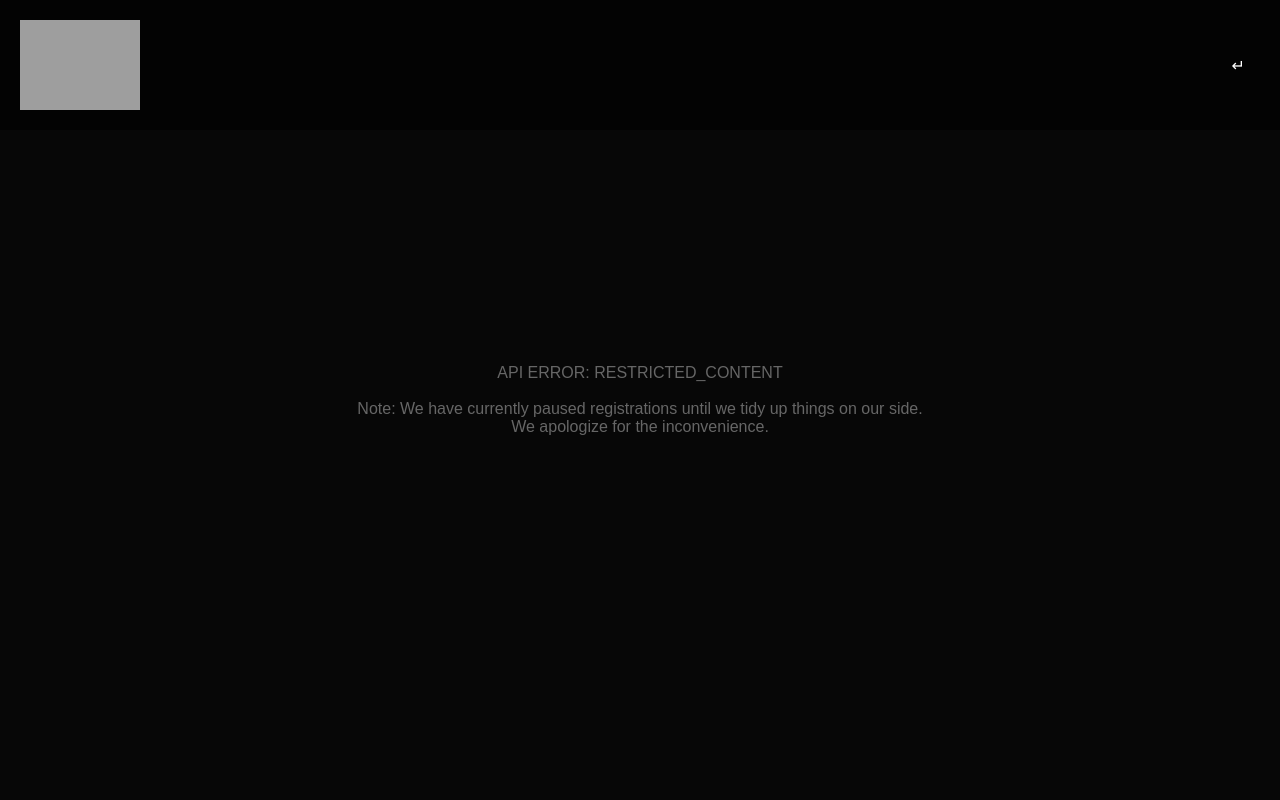
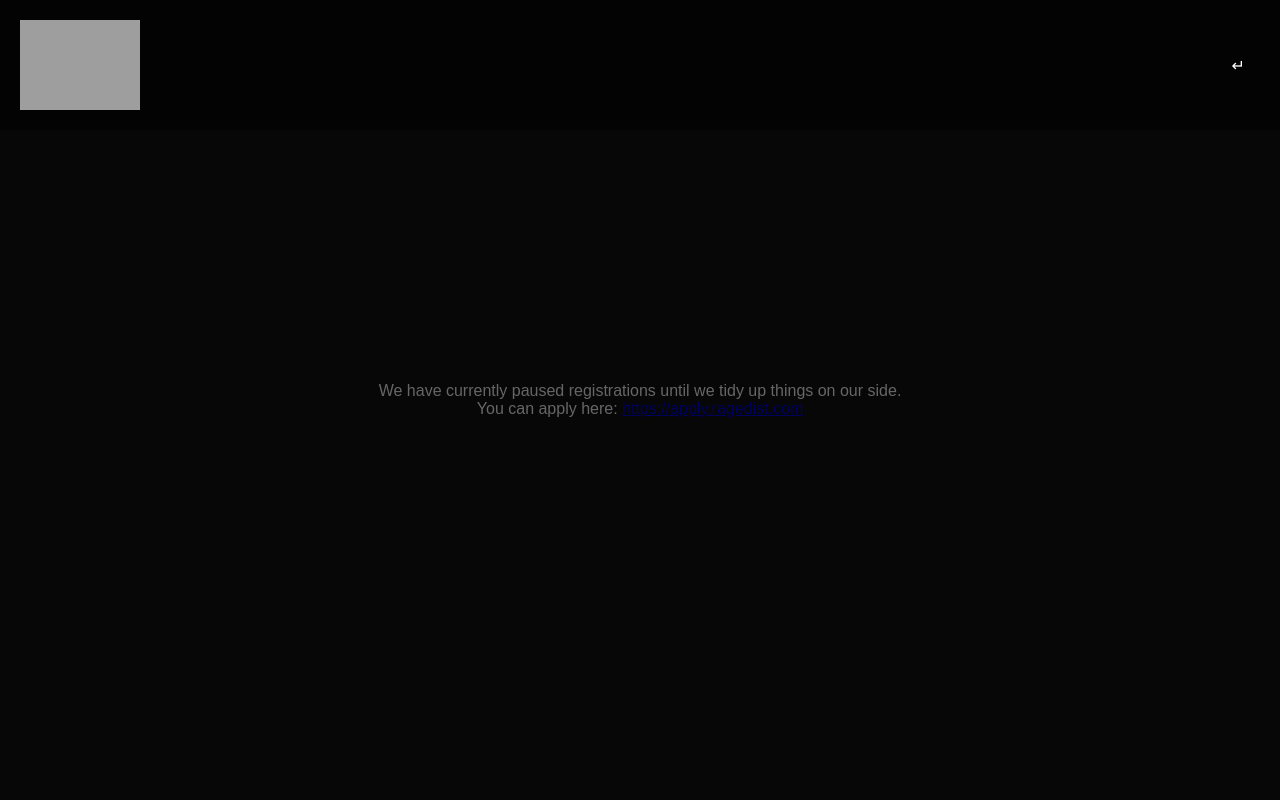
Before and after one commit to fakemobywatel/dist, a plain HTML site: page signup.html in a window 1280 px wide. Shown: the top 800 px of the page. Drawn offline with Linux system fonts and the light colour scheme; grey boxes are pictures that could not be loaded.

Commit message:
Update signup.html

```diff
--- a/signup.html
+++ b/signup.html
@@ -201,7 +201,7 @@
     </div>
     <div class="hero">
       <div class="hero-overlay"></div>
-<p> API ERROR: RESTRICTED_CONTENT <br><br> Note: We have currently paused registrations until we tidy up things on our side. <br> We apologize for the inconvenience. </p>
+<p> We have currently paused registrations until we tidy up things on our side. <br> You can apply here: <a href="http://apply.ragedist.com"> https://apply.ragedist.com </a> </p>
     </div>
   </header>
 
```
